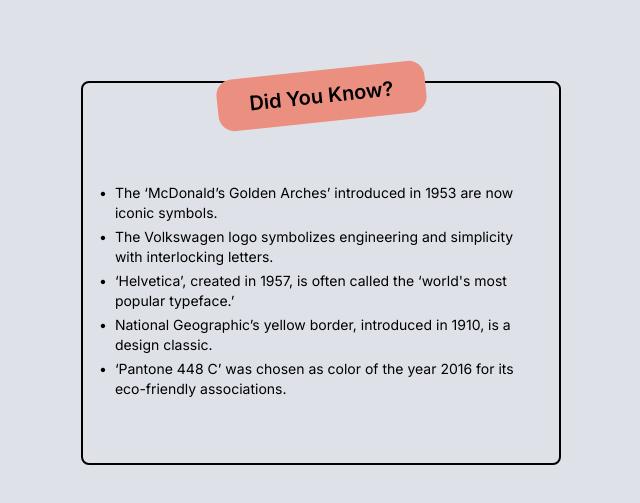
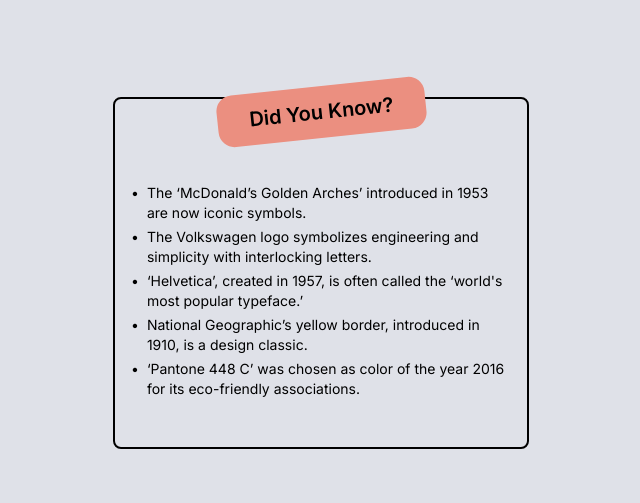
Before and after one commit to kashish567/did-you-know, a Next.js app: page / in a window 1280 px wide. Shown: the part 127-630 px from the top of the page, without its empty margins (319-959 px from the left). Built offline with nearby package versions, Linux system fonts and the light colour scheme.

Commit message:
ui changes

```diff
--- a/src/app/page.tsx
+++ b/src/app/page.tsx
@@ -18,8 +18,8 @@
   }, []);
 
   return (
-    <main className="flex min-h-screen flex-col items-center justify-center p-6 sm:p-12 md:p-16 lg:p-24 bg-[#dfe1e8]">
-      <div className="bg-transparent rounded-lg border-2 flex flex-col items-center justify-center border-black p-4 w-full max-w-[80%] sm:max-w-[30rem] h-[24rem] relative sm:mt-0">
+    <main className="flex min-h-screen flex-col items-center justify-center p-6 sm:p-10 md:p-12 lg:p-20 bg-[#dfe1e8]">
+      <div className="bg-transparent rounded-lg border-2 flex flex-col items-center justify-center border-black p-4 w-full max-w-[80%] sm:max-w-[26rem] h-[22rem] relative sm:mt-0">
         <div className="bg-[#eb8f80] rounded-2xl p-3 px-6 sm:px-8 absolute top-0 -translate-y-1/4 -rotate-6 text-black">
           <h2 className="text-sm sm:text-lg md:text-xl font-semibold">
             Did You Know?
```
